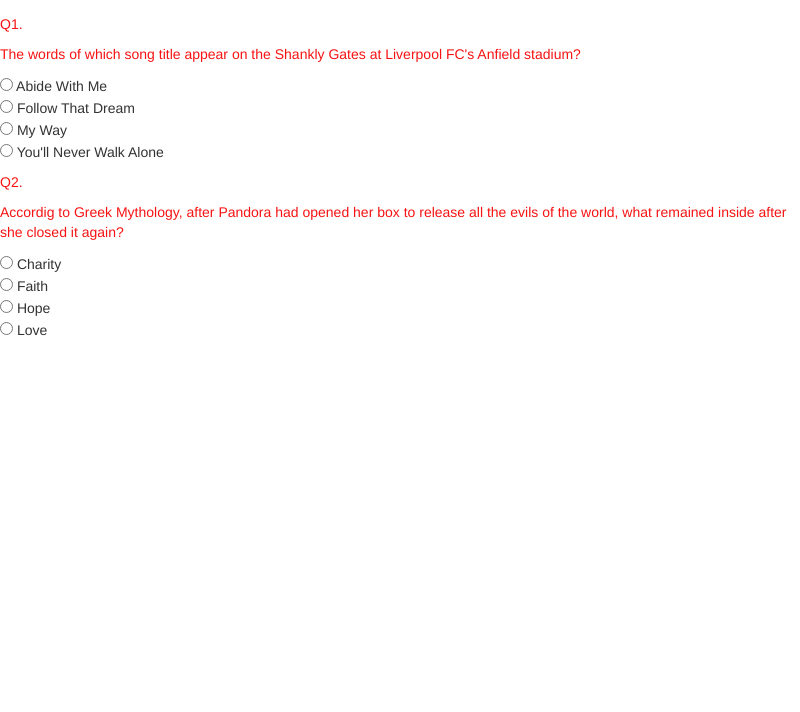
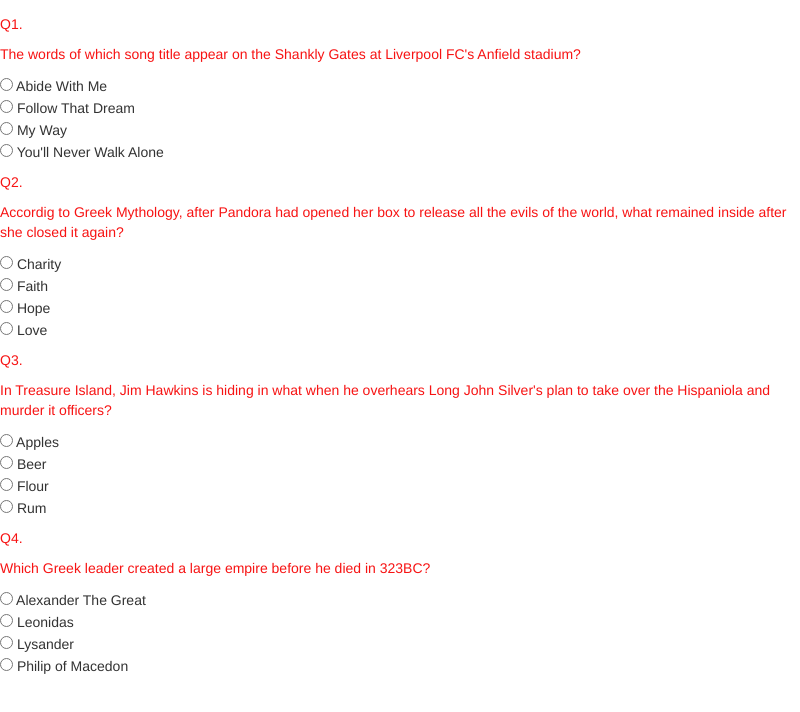
Before and after one commit to DemiKnight/Hackathon2017-1, an Electron app: page src/questions.html in a window 800 px wide. Shown: the part 58-770 px from the top of the page. Drawn offline with nearby package versions, Linux system fonts and the light colour scheme.

Commit message:
added 2 new questions

```diff
--- a/src/questions.html
+++ b/src/questions.html
@@ -94,5 +94,20 @@
      <input type="radio" name="pandora" value="Faith"> Faith <br>
      <input type="radio" name="pandora" value="Hope"> Hope <br>
      <input type="radio" name="pandora" value="Love"> Love <br>
+
+<p><font color=#F71313> Q3. </font><p>
+  <p><font color=#F71313>In Treasure Island, Jim Hawkins is hiding in what when he overhears Long John Silver's plan to take over the Hispaniola and murder it officers?</font><p>
+     <input type="radio" name="Treasure" value="Apples"> Apples <br>
+     <input type="radio" name="Treasure" value="Beer"> Beer <br>
+     <input type="radio" name="Treasure" value="Flour"> Flour <br>
+     <input type="radio" name="Treasure" value="Rum"> Rum <br>
+
+<p><font color=#F71313> Q4. </font><p>
+  <p><font color=#F71313>Which Greek leader created a large empire before he died in 323BC?</font><p>
+     <input type="radio" name="Greek Leaders" value="Alexander The Great"> Alexander The Great <br>
+     <input type="radio" name="Greek Leaders" value="Leonidas"> Leonidas <br>
+     <input type="radio" name="Greek Leaders" value="Lysander"> Lysander <br>
+     <input type="radio" name="Greek Leaders" value="Philip of Macedon"> Philip of Macedon <br>
 </body>
     </html>
+   </html>
```
Lines whose indentation alone changed are shown as unchanged.
